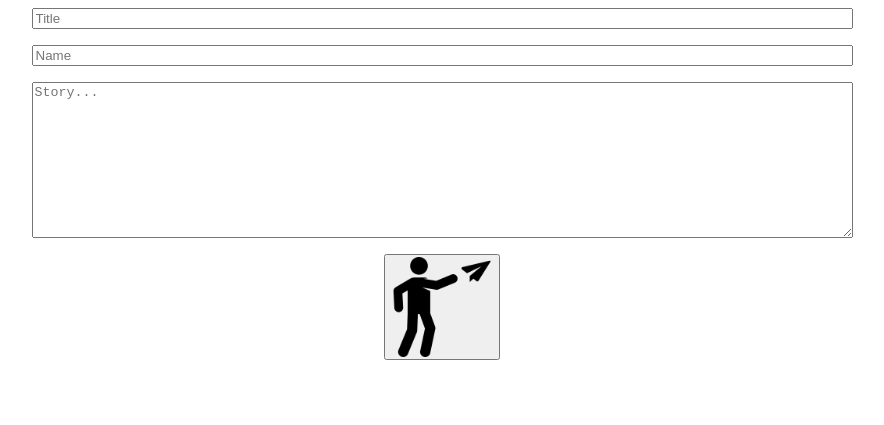
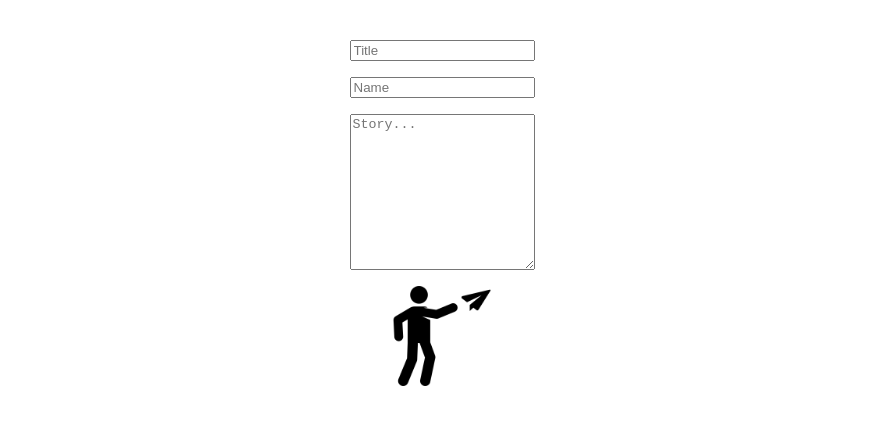
Before and after one commit to Phil99fp/thoughtsC, a plain HTML site: page client/index.html in a window 1280 px wide. Shown: the part 231-656 px from the top of the page, without its empty margins (198-1082 px from the left). Drawn offline with Linux system fonts and the light colour scheme; a web font is replaced by a local one.

Commit message:
fix post feature

```diff
--- a/client/index.html
+++ b/client/index.html
@@ -12,21 +12,31 @@
       <div class="titleDiv">
         <h1>Thoughts in C</h1>
       </div>
+    </div>
 
-      <form>
-        <input class="title" type="text" placeholder="Title" />
-        <input class="name" type="text" placeholder="Name" />
+    <section>
+      <form id="post">
+        <input name="title" type="text" placeholder="Title" />
+        <input name="username" type="text" placeholder="Name" />
         <textarea
-          class="story"
+          name="body"
           rows="10"
           cols="100"
           placeholder="Story..."
         ></textarea>
+        <input
+          class="submit"
+          type="image"
+          src="./imgs/message.png"
+          alt="submit"
+          height="100"
+          width="100"
+          value="Post Message"
+        />
       </form>
+    </section>
 
-      <button type="button" id="post">
-        <img src="./imgs/message.png" height="100" width="100" />
-      </button>
-    </div>
+    <script src="js/requests.js"></script>
+    <script src="js/loadPosts.js"></script>
   </body>
 </html>
--- a/client/js/loadPosts.js
+++ b/client/js/loadPosts.js
@@ -1,5 +1,3 @@
-const body = document.querySelector(body);
-
 function loadPost(id) {
   const wrapper = document.createElement("div");
   const title = document.createElement("h2");
@@ -22,3 +20,6 @@ function loadPost(id) {
   wrapper.appendChild(image);
   wrapper.appendChild(link);
 }
+
+const submitButton = document.querySelector("#post");
+submitButton.addEventListener("submit", postPost);
--- a/client/js/requests.js
+++ b/client/js/requests.js
@@ -22,7 +22,7 @@ async function postPost(e) {
     if (err) {
       throw Error(err);
     } else {
-      window.location.hash = `#posts/${id}`;
+      // window.location.hash = `#posts/${id}`;
     }
   } catch (err) {
     console.warn(err);
--- a/client/style.css
+++ b/client/style.css
@@ -2,18 +2,24 @@ html {
   scroll-behavior: smooth;
 }
 body {
-  margin: 0;
-  padding: 0;
+  margin: 1rem;
+  padding: 1rem;
   background-color: white;
   font-family: "stickman", sans-serif;
+}
+
+section {
+  display: flex;
+  margin: auto;
+  justify-content: center;
+  max-width: 2rem;
 }
 
 form {
   display: grid;
 }
 
-.name {
-  margin-top: 1rem;
+input {
   margin-bottom: 1rem;
 }
 
@@ -23,6 +29,7 @@ form {
   justify-content: center;
   align-items: center;
 }
+
 .titleDiv {
   max-width: fit-content;
   font-size: clamp(1.5rem, 5vw, 2.75rem);
@@ -33,3 +40,9 @@ form {
   line-height: 2.5em;
   margin-bottom: 0.25em;
 }
+
+.submit {
+  margin: auto;
+  margin-top: 1rem;
+  background-color: white;
+}
```
